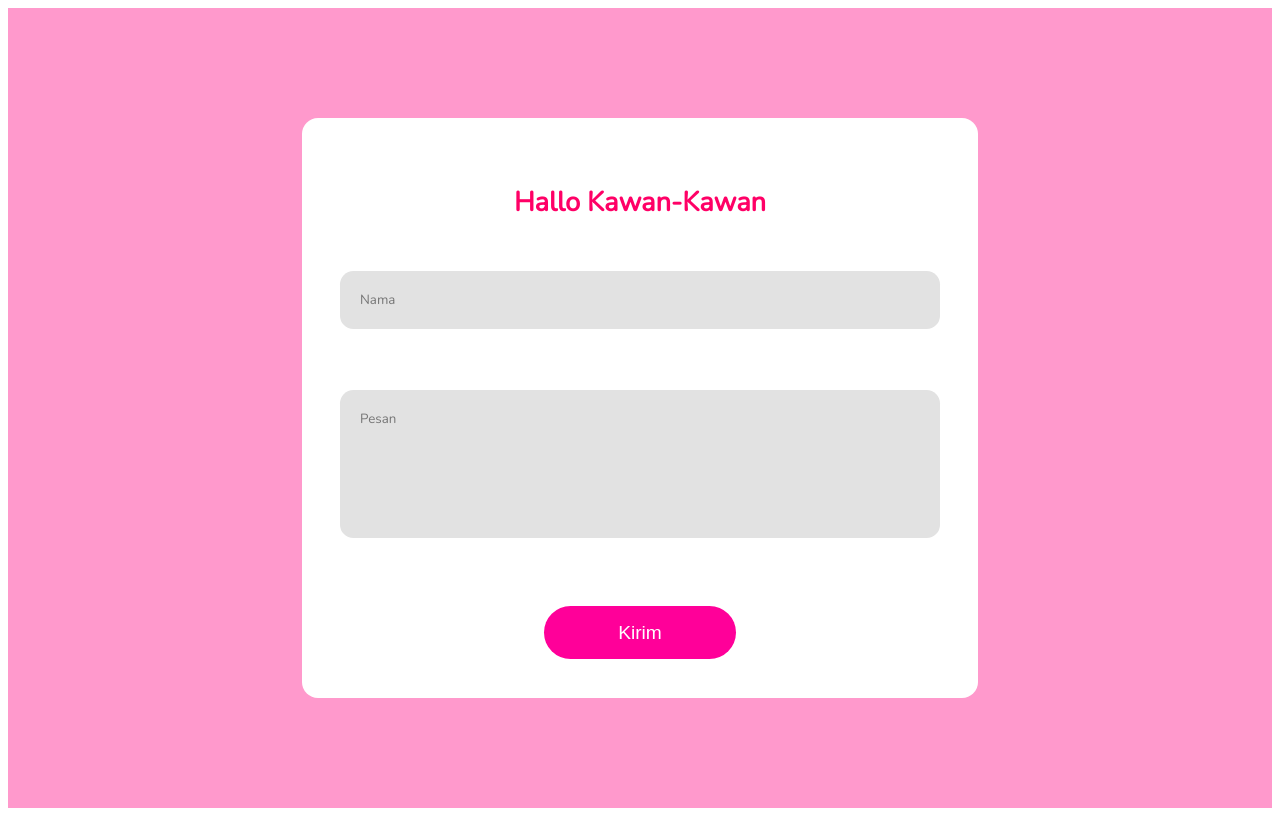
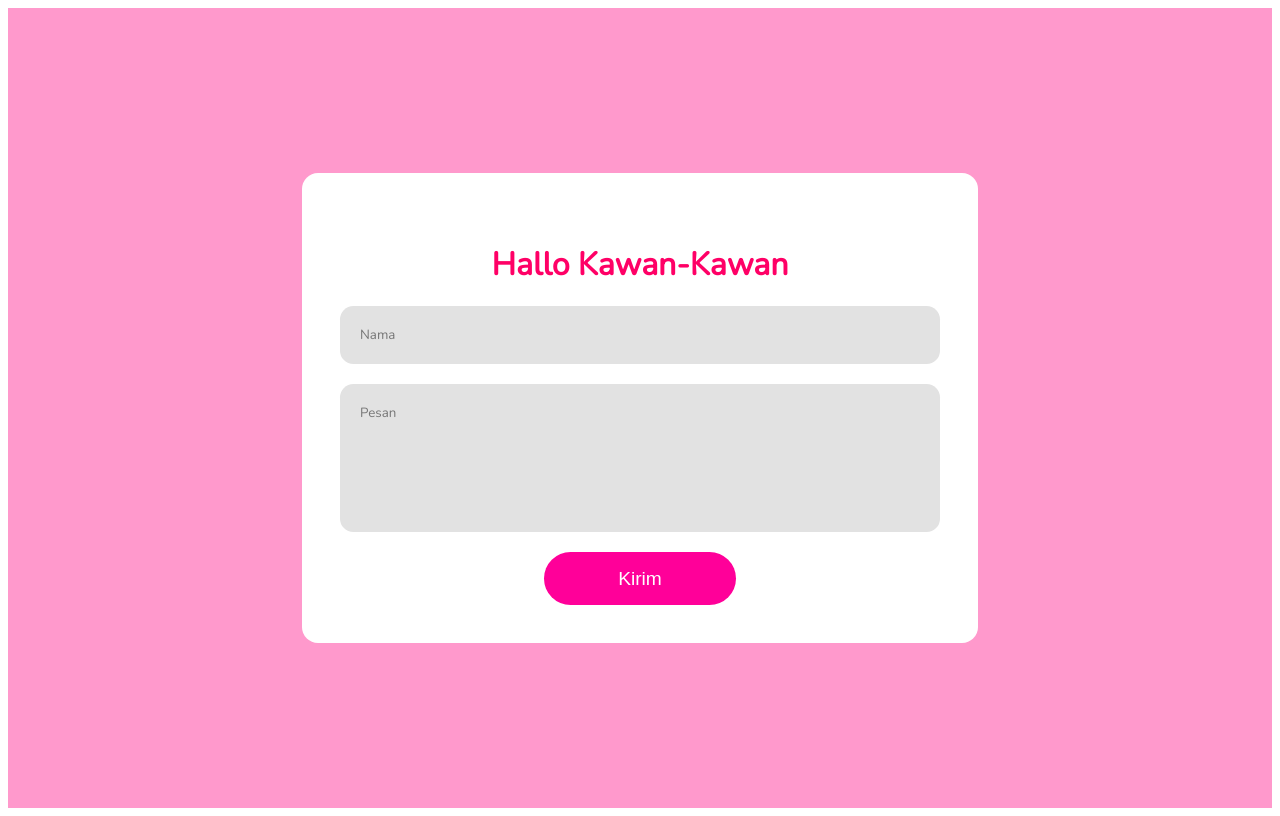
Before and after one commit to hallokawankawan/Pesan, a plain HTML site: page index.html in a window 1280 px wide. Drawn offline with nearby package versions, Linux system fonts and the light colour scheme.

Commit message:
Update style.css

```diff
--- a/style.css
+++ b/style.css
@@ -30,15 +30,15 @@
 form h3 {
     color: #ff0066;
     font-weight: 800;
-    font-size: 1.7em;
-    margin-bottom: 20px;
+    font-size: 2em;
+    margin-bottom: 10px;
     text-align: center;
     font-family: 'Nunito', sans-serif;
 }
 
 form input, form textarea {
     border: 0;
-    margin: 0.8cm 0;
+    margin: 10px 0;
     padding: 20px;
     outline: none;
     background:#e2e2e2; I
@@ -65,6 +65,6 @@
     outline: none;
     cursor: pointer;
     width: 10em;
-    margin: 2em auto 0;
+    margin: 10px auto 0;
     border-radius: 2em;
 }
```
